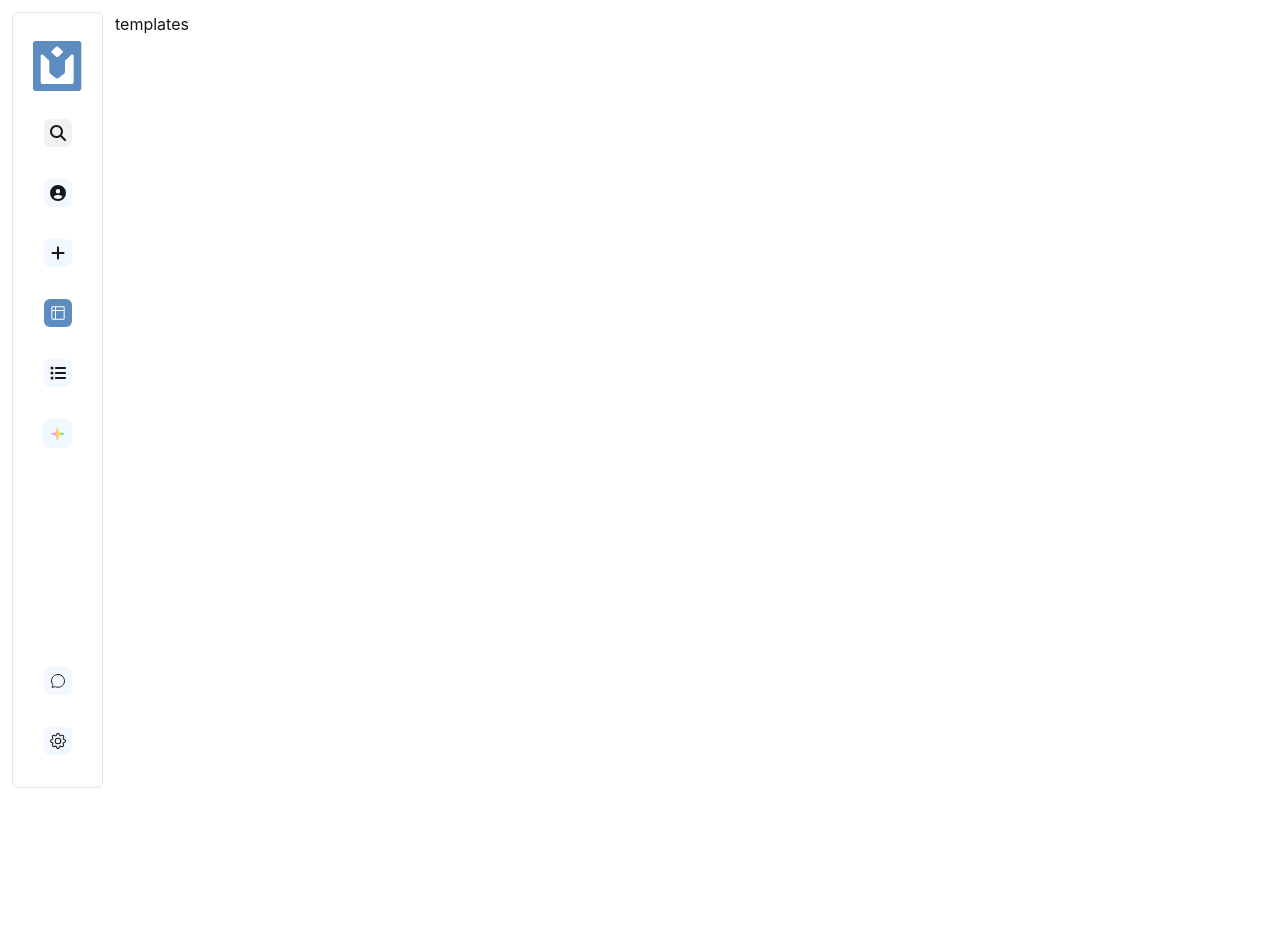
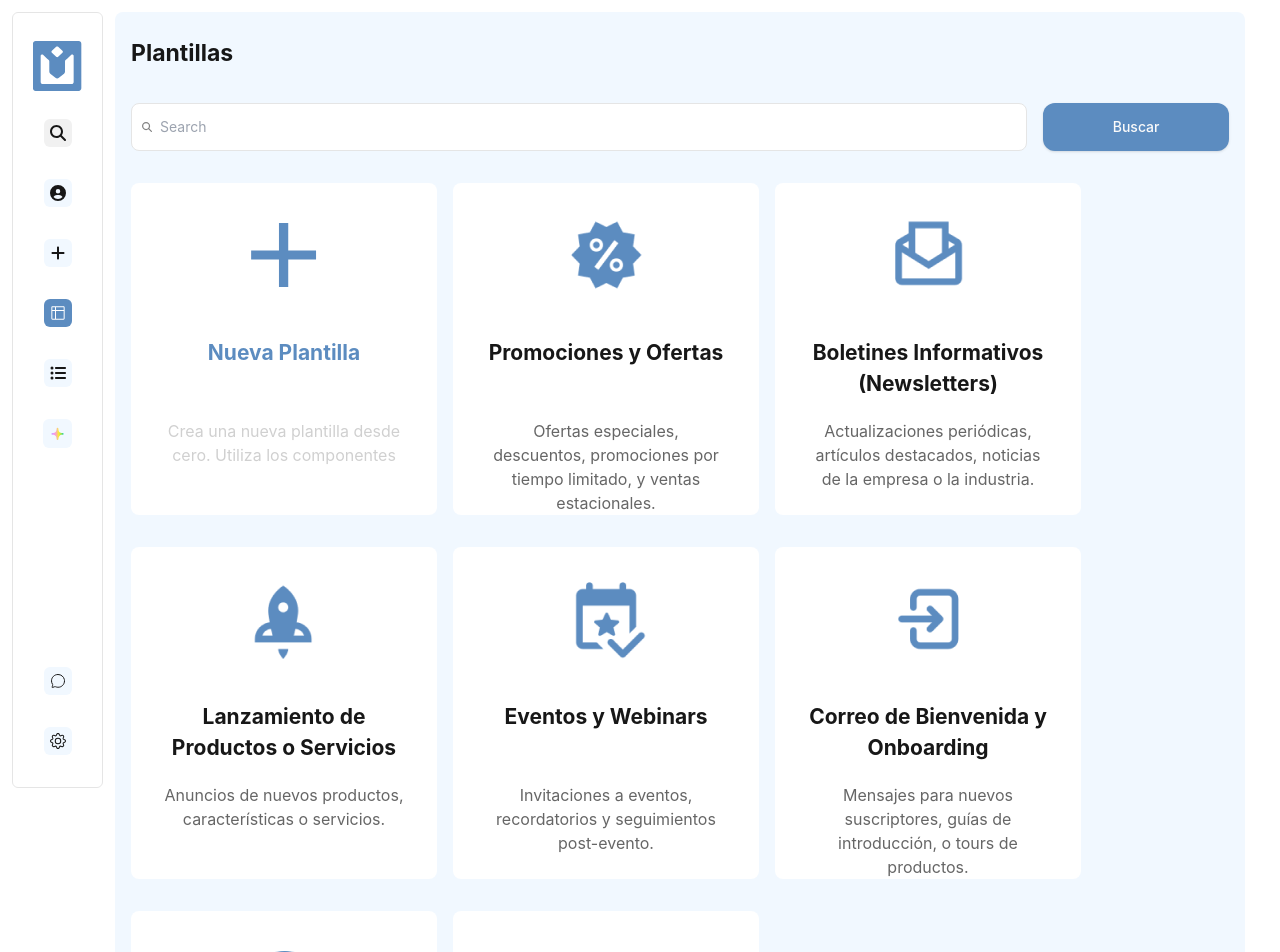
Before and after one commit to BradleyGCF/Email_Maker, a React (Vite) app: page /templates in a window 1280 px wide. Shown: the top 952 px of the page. Before the commit the page ends 800 px from the top, so only its background shows below. Built offline with nearby package versions, Linux system fonts and the light colour scheme.

Commit message:
Feat. templates cards

```diff
--- a/src/modules/core/components/sidebar/index.tsx
+++ b/src/modules/core/components/sidebar/index.tsx
@@ -1,4 +1,4 @@
-import type { SidebarItem } from '@/types/sidebar'
+import type { SidebarItem } from '@/types'
 // import { $UserRole } from '@/modules/auth/enum'
 // import { useUserStore } from '@/store'
 // import { Routes } from '@/routes'
--- a/src/modules/core/components/sidebar/menuItem.tsx
+++ b/src/modules/core/components/sidebar/menuItem.tsx
@@ -1,4 +1,4 @@
-import type { SidebarItem } from '@/types/sidebar'
+import type { SidebarItem } from '@/types'
 import { Link } from 'react-router-dom'
 import { cn } from '../../utils'
 
--- /dev/null
+++ b/src/modules/core/ui/searchBar.tsx
@@ -0,0 +1,16 @@
+import { FaMagnifyingGlass as SearchIcon } from 'react-icons/fa6'
+import Button from './button/basicButton'
+
+const searchBar = ({ searchBtn }: { searchBtn?: boolean }) => {
+  return (
+    <div className="flex gap-4">
+      <div className="flex gap-2 w-full bg-white border rounded-lg p-2.5 items-center">
+        <SearchIcon fill="#828282" className="w-2.5 h-2.5" />
+        <input type="text" className="text-sm text-[#828282]" placeholder="Search" />
+      </div>
+      {searchBtn && <Button text="Buscar" className="p-2.5 w-56" />}
+    </div>
+  )
+}
+
+export default searchBar
--- a/src/modules/core/ui/viewContainer.tsx
+++ b/src/modules/core/ui/viewContainer.tsx
@@ -2,7 +2,16 @@ import type { ReactNode } from 'react'
 import { cn } from '../utils'
 
 const viewContainer = ({ children, className }: { children: ReactNode; className?: string }) => {
-  return <div className={cn('bg-extraLightBlue space-y-8 rounded-lg px-4 py-6 pb-16', className)}>{children}</div>
+  return (
+    <div
+      className={cn(
+        'bg-extraLightBlue space-y-8 rounded-lg px-4 py-6 pb-16 w-screen min-h-[calc(100vh-24px)] max-w-[calc(100vw-150px)]',
+        className
+      )}
+    >
+      {children}
+    </div>
+  )
 }
 
 export default viewContainer
--- /dev/null
+++ b/src/modules/core/utils/array.ts
@@ -0,0 +1 @@
+export const array = (length: number) => Array.from({ length }, (_, i) => ({ i }))
--- /dev/null
+++ b/src/modules/editor/components/index.tsx
@@ -0,0 +1,59 @@
+import Container from '@/modules/core/ui/viewContainer'
+import { useRef } from 'react'
+import EmailEditor, { type EditorRef } from 'react-email-editor'
+// import type { EmailEditorProps } from '@/types';
+// import styles from './EmailEditor.module.css';
+
+//React.FC<EmailEditorProps>
+//  = (
+// { initialHtml, onExport }
+// )
+const EmailEditorComponent = () => {
+  const emailEditorRef = useRef<EditorRef>(null)
+
+  // Cargar HTML inicial (si existe)
+  // React.useEffect(() => {
+  //     if (initialHtml) {
+  //         const unlayer = emailEditorRef.current?.editor;
+  //         unlayer?.loadDesign(JSON.parse(initialHtml));
+  //     }
+  // }, [initialHtml]);
+
+  // Exportar HTML generado
+  const handleExportHtml = () => {
+    const unlayer = emailEditorRef.current?.editor
+
+    console.log(unlayer)
+
+    // Sacar JSON del diseño
+    const editorState = unlayer?.saveDesign?.(() => {
+      console.log('Estado interno del editor (JSON):', editorState)
+    })
+
+    console.log('Estado interno:', editorState)
+
+    // unlayer?.exportHtml((data) => {
+    //     const { html } = data;
+    //     onExport(html);
+    // });
+  }
+
+  return (
+    <Container className="p-0">
+      <div className="overflow-hidden relative h-[450px]">
+        <div className="absolute top-0 right-0">
+          <EmailEditor ref={emailEditorRef} />
+        </div>
+      </div>
+      <button
+        // className={styles.exportButton}
+        type="button"
+        onClick={handleExportHtml}
+      >
+        Exportar HTML
+      </button>
+    </Container>
+  )
+}
+
+export default EmailEditorComponent
--- /dev/null
+++ b/src/modules/templates/components/index.tsx
@@ -0,0 +1,79 @@
+import { cn } from '@/modules/core/utils'
+import CheckMark from '/templates/CheckMark.png'
+import Discount from '/templates/Discount.png'
+import Email from '/templates/Email.png'
+import EmailOpen from '/templates/EmailOpen.png'
+import Enter from '/templates/Enter.png'
+import EventAccepted from '/templates/EventAccepted.png'
+import Launch from '/templates/Launch.png'
+import Plus from '/templates/Plus.svg'
+
+const templates = [
+  {
+    id: 1,
+    icon: Plus,
+    title: 'Nueva Plantilla',
+    description: 'Crea una nueva plantilla desde cero. Utiliza los componentes',
+  },
+  {
+    id: 2,
+    icon: Discount,
+    title: 'Promociones y Ofertas',
+    description: 'Ofertas especiales, descuentos, promociones por tiempo limitado, y ventas estacionales.',
+  },
+  {
+    id: 3,
+    icon: EmailOpen,
+    title: 'Boletines Informativos (Newsletters)',
+    description: 'Actualizaciones periódicas, artículos destacados, noticias de la empresa o la industria.',
+  },
+  {
+    id: 4,
+    icon: Launch,
+    title: 'Lanzamiento de Productos o Servicios',
+    description: 'Anuncios de nuevos productos, características o servicios.',
+  },
+  {
+    id: 5,
+    icon: EventAccepted,
+    title: 'Eventos y Webinars',
+    description: 'Invitaciones a eventos, recordatorios y seguimientos post-evento.',
+  },
+  {
+    id: 6,
+    icon: Enter,
+    title: 'Correo de Bienvenida y Onboarding',
+    description: 'Mensajes para nuevos suscriptores, guías de introducción, o tours de productos.',
+  },
+  {
+    id: 7,
+    icon: CheckMark,
+    title: 'Recordatorios y Confirmaciones',
+    description: 'Recordatorios de citas, vencimientos, carritos abandonados o confirmaciones de compra.',
+  },
+  {
+    id: 8,
+    icon: Email,
+    title: 'Correo de Reenganche (Re-Engagement)',
+    description: 'Mensajes para recuperar usuarios inactivos, encuestas de satisfacción o recompensas.',
+  },
+]
+
+const index = () => {
+  return (
+    <div className="flex flex-wrap gap-x-4 gap-y-8">
+      {templates.map((t) => (
+        <div
+          key={t.id}
+          className="flex flex-col place-items-center text-center p-8 rounded-lg bg-white grid gap-[42px] max-w-[306px] max-h-[366px]"
+        >
+          <img src={t.icon} alt="icon" className={cn('h-20', t.id === 1 && 'p-2')} />
+          <h3 className={cn('font-bold text-[21px] h-10', t.id === 1 && 'text-lightBlue')}>{t.title}</h3>
+          <p className={cn('text-[#666] h-16', t.id === 1 && 'text-[#D0D0D0]')}>{t.description}</p>
+        </div>
+      ))}
+    </div>
+  )
+}
+
+export default index
--- a/src/modules/users/components/Plans.tsx
+++ b/src/modules/users/components/Plans.tsx
@@ -4,7 +4,7 @@ import { plansNames } from '@/modules/core/utils/plans'
 
 const Plans = () => {
   return (
-    <div className="flex gap-6 max-w-[calc(100vw-175px)]">
+    <div className="flex gap-6 ">
       <div className="p-8 bg-white grid gap-8 rounded-2xl">
         <Title text="Plan activo" />
         <div className="border rounded-lg p-6 space-y-6">
--- a/src/screens/emails.tsx
+++ b/src/screens/emails.tsx
@@ -1,9 +1,18 @@
+import SearchBar from '@/modules/core/ui/searchBar'
 import Title from '@/modules/core/ui/title'
 import Container from '@/modules/core/ui/viewContainer'
+import Pagination from '@/modules/mails/components/pagination'
+import EmailsStats from '@/modules/mails/components/stats'
+import EmailsTable from '@/modules/mails/components/table'
+
 export const Component = () => {
   return (
     <Container>
       <Title text="Lista de E-mails" />
+      <SearchBar />
+      <EmailsStats />
+      <EmailsTable />
+      <Pagination />
     </Container>
   )
 }
--- a/src/screens/templates.tsx
+++ b/src/screens/templates.tsx
@@ -1,3 +1,14 @@
+import SearchBar from '@/modules/core/ui/searchBar'
+import Title from '@/modules/core/ui/title'
+import Container from '@/modules/core/ui/viewContainer'
+import Templates from '@/modules/templates/components'
+
 export const Component = () => {
-  return <div>templates</div>
+  return (
+    <Container>
+      <Title text="Plantillas" />
+      <SearchBar searchBtn={true} />
+      <Templates />
+    </Container>
+  )
 }
--- /dev/null
+++ b/src/types/email.d.ts
@@ -0,0 +1,4 @@
+export interface EmailEditorProps {
+  initialHtml?: string
+  onExport: (html: string) => void
+}
--- a/src/types/index.d.ts
+++ b/src/types/index.d.ts
@@ -1,5 +1,7 @@
 export * from './user'
 export * from './session'
+export * from './email'
+export * from './sidebar'
 import type { $OrderBy, $SessionStatus } from '@/modules/core/enum'
 
 export type Pagination = {
```
